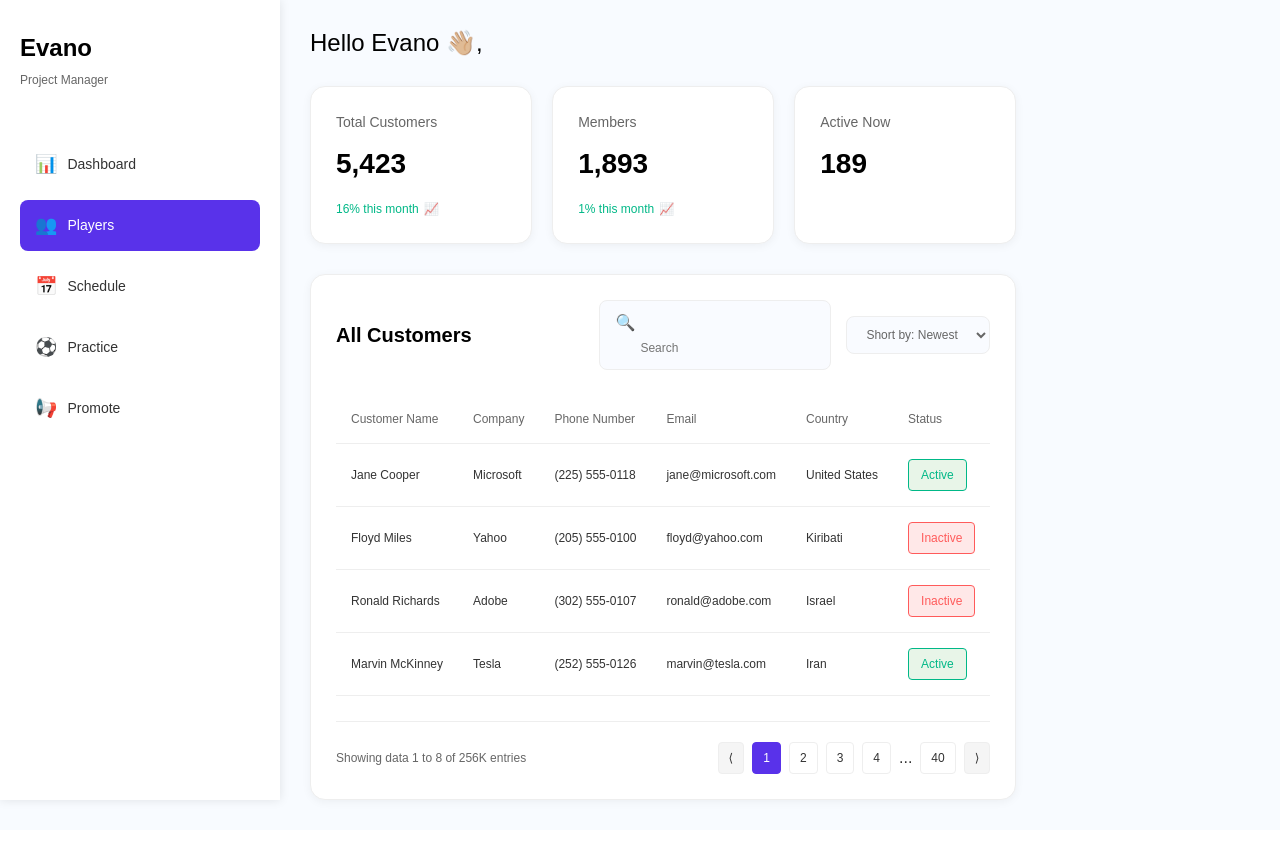
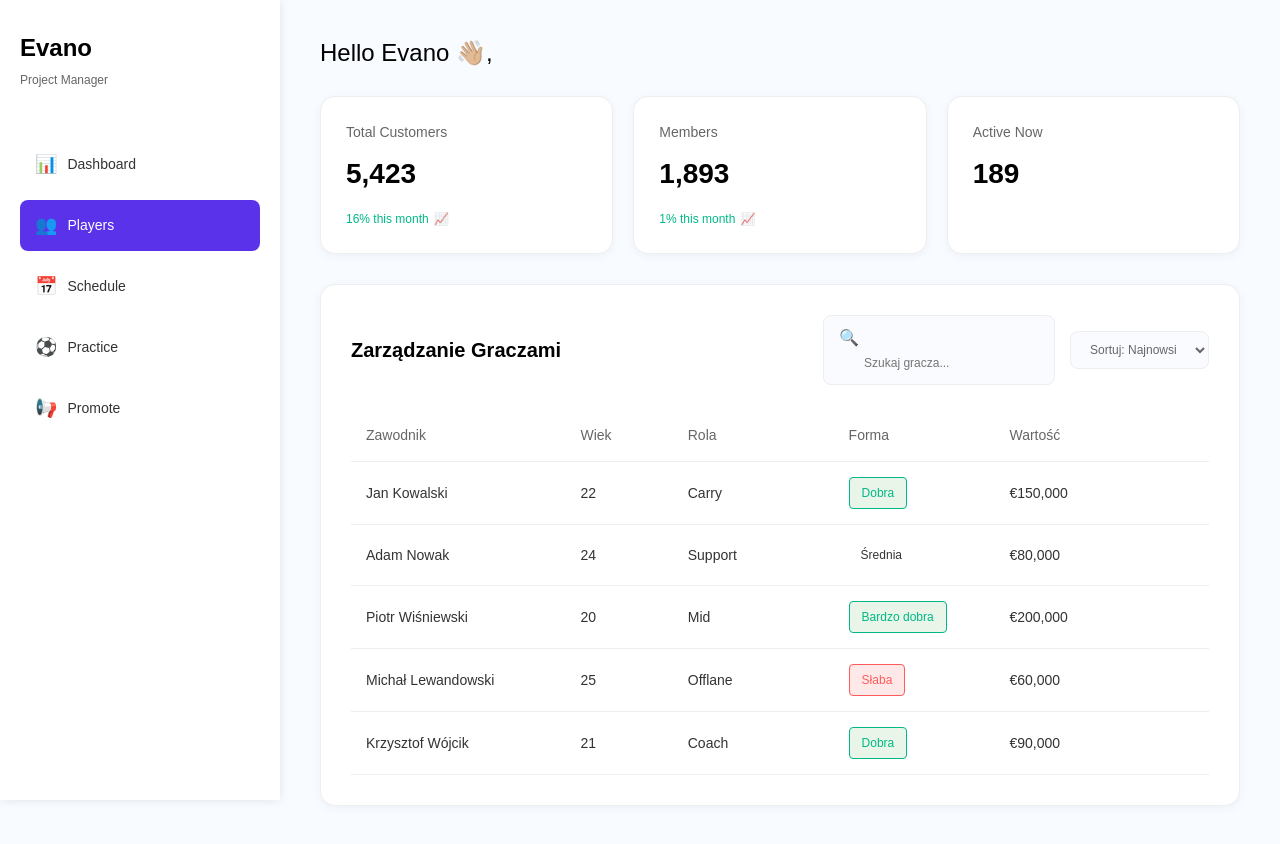
Before and after one commit to lilcodeine/esport-manager, a React (Vite) app: page / in a window 1280 px wide. Built offline with nearby package versions, Linux system fonts and the light colour scheme.

Commit message:
Update layout for players management

```diff
--- a/src/App.css
+++ b/src/App.css
@@ -286,3 +286,52 @@ body {
   border: 1px solid #eee;
   font-size: 12px;
 }
+
+/* Poprawki layoutu */
+.main-content {
+  flex: 1;
+  padding: 40px;
+  margin-left: 280px;
+  max-width: calc(100% - 280px);
+}
+
+.table-container {
+  background: white;
+  border-radius: 15px;
+  padding: 30px;
+  box-shadow: 0 2px 10px rgba(0,0,0,0.05);
+  border: 1px solid #eee;
+  width: 100%;
+}
+
+/* Usunięcie paginacji */
+.pagination {
+  display: none;
+}
+
+/* Lepsza tabela */
+.customer-table {
+  width: 100%;
+  border-collapse: collapse;
+  table-layout: fixed;
+}
+
+.customer-table th,
+.customer-table td {
+  padding: 15px;
+  border-bottom: 1px solid #eee;
+  font-size: 14px;
+  text-align: left;
+}
+
+/* Szerokości kolumn */
+.customer-table th:nth-child(1),
+.customer-table td:nth-child(1) { width: 20%; } /* Zawodnik */
+.customer-table th:nth-child(2),
+.customer-table td:nth-child(2) { width: 10%; } /* Wiek */
+.customer-table th:nth-child(3),
+.customer-table td:nth-child(3) { width: 15%; } /* Rola */
+.customer-table th:nth-child(4),
+.customer-table td:nth-child(4) { width: 15%; } /* Forma */
+.customer-table th:nth-child(5),
+.customer-table td:nth-child(5) { width: 20%; } /* Wartość */
--- a/src/components/CustomerTable.jsx
+++ b/src/components/CustomerTable.jsx
@@ -1,52 +1,57 @@
-import React, { useState } from 'react';
+import React from 'react';
 
 const CustomerTable = () => {
-  const [customers] = useState([
+  const players = [
     {
-      name: 'Jane Cooper',
-      company: 'Microsoft',
-      phone: '(225) 555-0118',
-      email: 'jane@microsoft.com',
-      country: 'United States',
-      status: 'Active'
+      name: 'Jan Kowalski',
+      age: '22',
+      role: 'Carry',
+      form: 'Dobra',
+      value: '€150,000'
     },
     {
-      name: 'Floyd Miles',
-      company: 'Yahoo',
-      phone: '(205) 555-0100',
-      email: 'floyd@yahoo.com',
-      country: 'Kiribati',
-      status: 'Inactive'
+      name: 'Adam Nowak',
+      age: '24',
+      role: 'Support',
+      form: 'Średnia',
+      value: '€80,000'
     },
     {
-      name: 'Ronald Richards',
-      company: 'Adobe',
-      phone: '(302) 555-0107',
-      email: 'ronald@adobe.com',
-      country: 'Israel',
-      status: 'Inactive'
+      name: 'Piotr Wiśniewski',
+      age: '20',
+      role: 'Mid',
+      form: 'Bardzo dobra',
+      value: '€200,000'
     },
     {
-      name: 'Marvin McKinney',
-      company: 'Tesla',
-      phone: '(252) 555-0126',
-      email: 'marvin@tesla.com',
-      country: 'Iran',
-      status: 'Active'
+      name: 'Michał Lewandowski',
+      age: '25',
+      role: 'Offlane',
+      form: 'Słaba',
+      value: '€60,000'
+    },
+    {
+      name: 'Krzysztof Wójcik',
+      age: '21',
+      role: 'Coach',
+      form: 'Dobra',
+      value: '€90,000'
     }
-  ]);
+  ];
 
   return (
     <div className="table-container">
       <div className="table-header">
-        <h2 className="table-title">All Customers</h2>
+        <h2 className="table-title">Zarządzanie Graczami</h2>
         <div className="table-controls">
           <div className="search-box">
             <span>🔍</span>
-            <input type="text" placeholder="Search" />
+            <input type="text" placeholder="Szukaj gracza..." />
           </div>
           <select className="sort-dropdown">
-            <option>Short by: Newest</option>
+            <option>Sortuj: Najnowsi</option>
+            <option>Sortuj: Wartość</option>
+            <option>Sortuj: Forma</option>
           </select>
         </div>
       </div>
@@ -54,47 +59,29 @@ const CustomerTable = () => {
       <table className="customer-table">
         <thead>
           <tr>
-            <th>Customer Name</th>
-            <th>Company</th>
-            <th>Phone Number</th>
-            <th>Email</th>
-            <th>Country</th>
-            <th>Status</th>
+            <th>Zawodnik</th>
+            <th>Wiek</th>
+            <th>Rola</th>
+            <th>Forma</th>
+            <th>Wartość</th>
           </tr>
         </thead>
         <tbody>
-          {customers.map((customer, index) => (
+          {players.map((player, index) => (
             <tr key={index}>
-              <td>{customer.name}</td>
-              <td>{customer.company}</td>
-              <td>{customer.phone}</td>
-              <td>{customer.email}</td>
-              <td>{customer.country}</td>
+              <td>{player.name}</td>
+              <td>{player.age}</td>
+              <td>{player.role}</td>
               <td>
-                <span className={`status ${customer.status.toLowerCase()}`}>
-                  {customer.status}
+                <span className={`status ${player.form.toLowerCase().includes('dobra') ? 'active' : player.form.toLowerCase().includes('słaba') ? 'inactive' : ''}`}>
+                  {player.form}
                 </span>
               </td>
+              <td>{player.value}</td>
             </tr>
           ))}
         </tbody>
       </table>
-
-      <div className="pagination">
-        <div className="pagination-info">
-          Showing data 1 to 8 of 256K entries
-        </div>
-        <div className="pagination-controls">
-          <div className="page-arrow">⟨</div>
-          <div className="page-number active">1</div>
-          <div className="page-number">2</div>
-          <div className="page-number">3</div>
-          <div className="page-number">4</div>
-          <span>...</span>
-          <div className="page-number">40</div>
-          <div className="page-arrow">⟩</div>
-        </div>
-      </div>
     </div>
   );
 };
```
